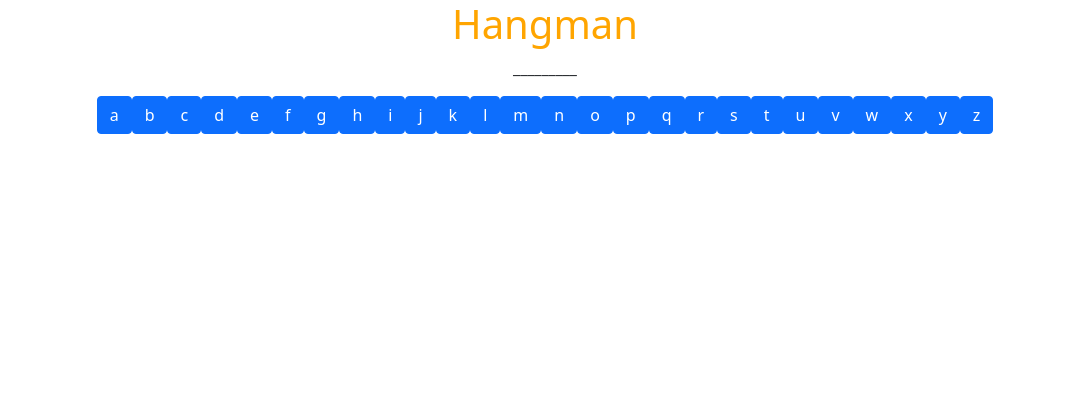
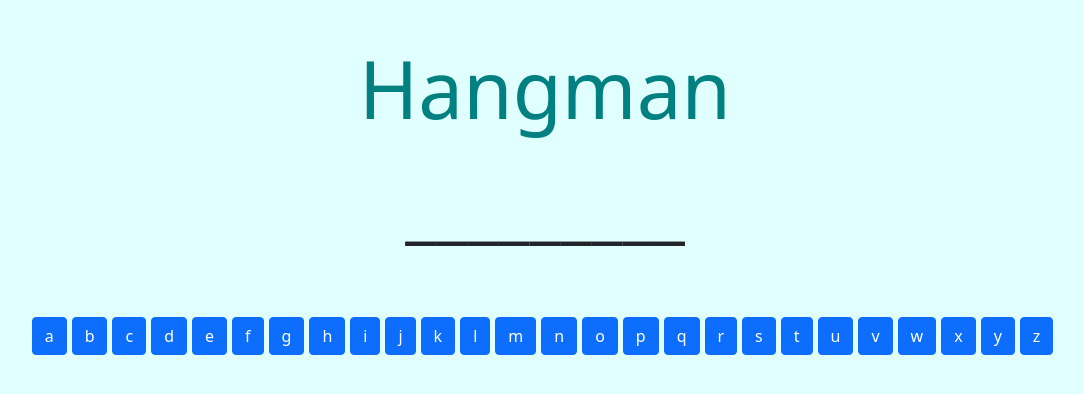
Before and after one commit to addyionut/Hangman2, a plain HTML site: page index.html in a window 1280 px wide. Shown: the whole page, without its empty margins (95-1179 px from the left). Drawn offline with nearby package versions, Linux system fonts and the light colour scheme.

Commit message:
Update style.css

```diff
--- a/style.css
+++ b/style.css
@@ -1,3 +1,25 @@
 h1 {
-	color: orange;
+	color: teal;
+	margin-top: 40px;
+	margin-bottom: 20px;
+	font-size : 80px;
 }
+
+body {
+	background-color: lightcyan;
+}
+
+#displayWord {
+	font-size: 70px;
+	font-stretch: 200%;
+}
+
+#textInfo {
+	margin-top: 50px;
+	font-size: 30px;
+}
+
+.btn {
+	margin-top: 40px;
+	margin-right: 5px;
+}
```
